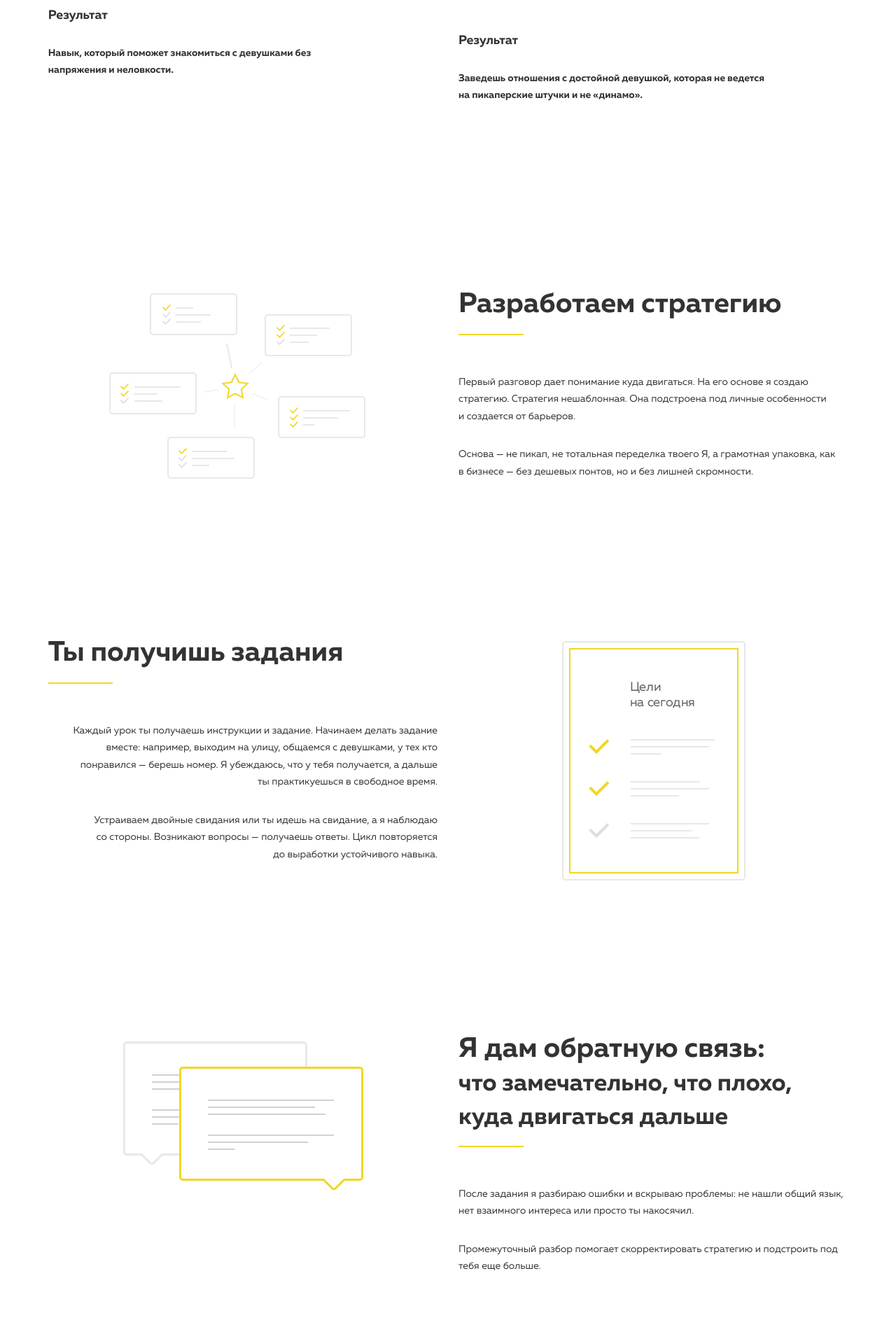
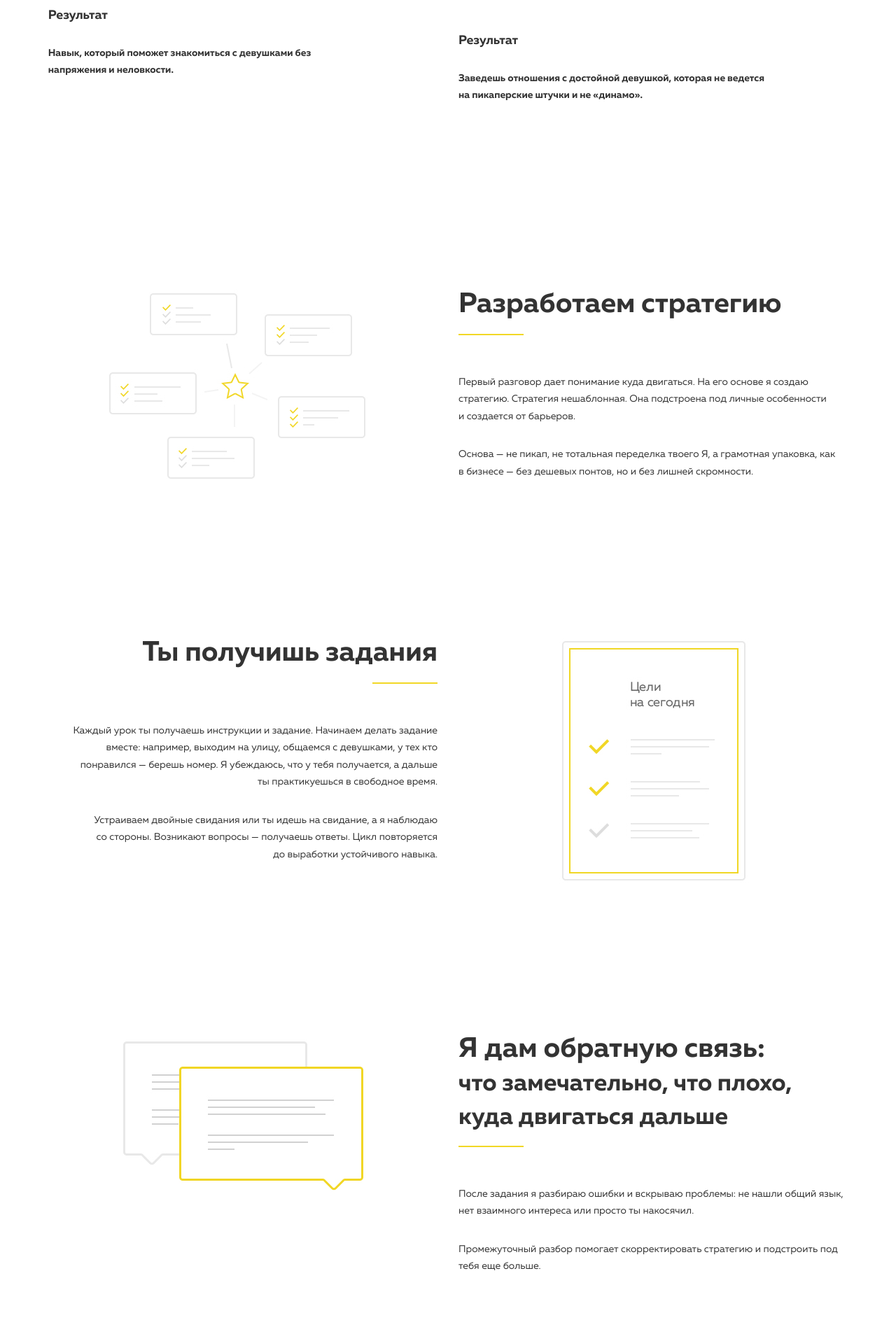
Before and after one commit to schaman/private.nickvorobiov.com, a Jekyll site: the page built from index.html, in a window 1280 px wide. Shown: the part 2260-4166 px from the top of the page at 70% size. Built offline with Jekyll 4.4.1, drawn with Linux system fonts in a browser that asks for light colours; nearby versions of some CDN libraries.

Commit message:
добавил класс title--right для выравнивания заголовков по правому краю

```diff
--- a/_sass/_base.scss
+++ b/_sass/_base.scss
@@ -99,6 +99,14 @@
     }
   }
 
+  &--right {
+    text-align: right;
+    &::after {
+      right: 0;
+      left: auto;
+    }
+  }
+
   em {
     font-size: 1.800em;
     font-style: normal;
```
